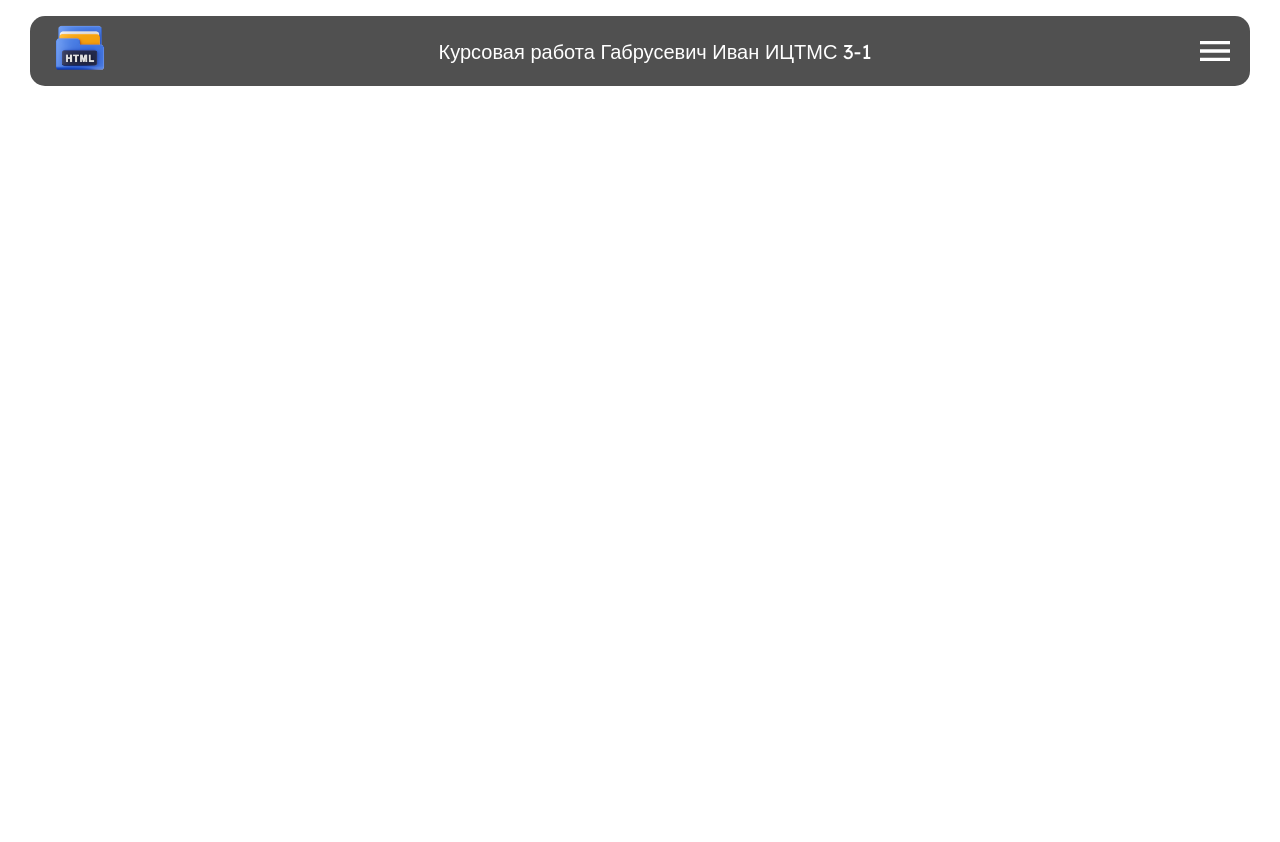
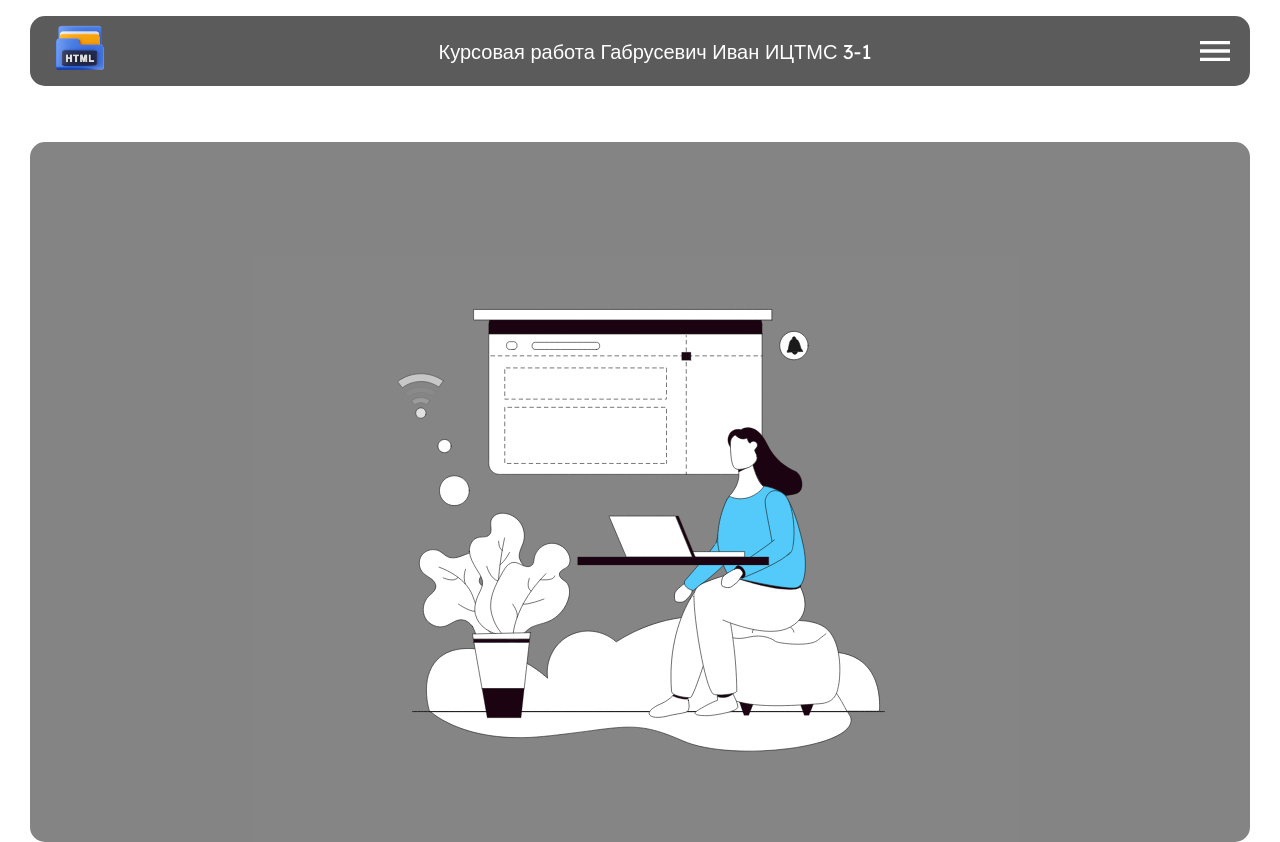
Before and after one commit to sddwbbs/coursework_site, a React (Create React App) app: page / in a window 1280 px wide. Before the commit the page ends 800 px from the top, so only its background shows below. Built offline with nearby package versions, Linux system fonts and the light colour scheme.

Commit message:
feat: add toggle switch in content area

```diff
--- a/package.json
+++ b/package.json
@@ -8,6 +8,7 @@
     "@testing-library/user-event": "^13.5.0",
     "react": "^18.2.0",
     "react-dom": "^18.2.0",
+    "react-lottie": "^1.2.3",
     "react-scripts": "^5.0.1",
     "web-vitals": "^2.1.4"
   },
--- a/src/App.js
+++ b/src/App.js
@@ -1,9 +1,11 @@
 import Header from './components/header/Header'
+import Content from './components/content/Content'
 
 function App() {
   return (
     <div className="App">
       <Header />
+      <Content />
     </div>
   );
 }
--- /dev/null
+++ b/src/components/content/Content.css
@@ -0,0 +1,9 @@
+.content__show {
+    /* background-color: #3333335f; */
+    background-color: rgba(51, 51, 51, 0.6);
+    border-radius: 15px;
+}
+
+.content {
+    display: none;
+}
--- /dev/null
+++ b/src/components/content/Content.jsx
@@ -0,0 +1,35 @@
+import React from 'react';
+import Lottie from 'react-lottie';
+import { useState } from 'react'
+import './Content.css';
+import animationData from '../../assets/web-designer-with-idea.json';
+
+function Content() {
+  const defaultOptions = {
+    loop: true,
+    autoplay: true,
+    animationData: animationData,
+  };
+
+  const [toggle, setToggle] = useState(1)
+
+  function updateToggle(id) {
+    setToggle(id)
+  }
+
+  return (
+    <div className="container">
+        <div className={toggle === 1 ? "content__show" : "content"}>
+            <Lottie options={defaultOptions} height={700} width={700} />
+        </div>
+        <div className={toggle === 2 ? "content__show" : "content"}>
+
+        </div>
+        <div className={toggle === 3 ? "content__show" : "content"}>
+
+        </div>
+    </div>
+  );
+}
+
+export default Content;
--- a/src/components/header/Header.css
+++ b/src/components/header/Header.css
@@ -7,7 +7,8 @@
     column-gap: 30px;
     align-items: center;
     justify-content: space-between;
-    background-color: #333333da;
+    /* background-color: #333333da; */
+    background-color: rgba(51, 51, 51, 0.8);
     border-radius: 15px;
     color: white;
 }
```
Also changed, not shown: src/page_content/base.html (renamed from src/content/base.html), src/page_content/content1.html (renamed from src/content/content1.html), src/page_content/content2.html (renamed from src/content/content2.html), src/page_content/content3.html (renamed from src/content/content3.html), 1 other file (tests, documents, lock files or other folders).
